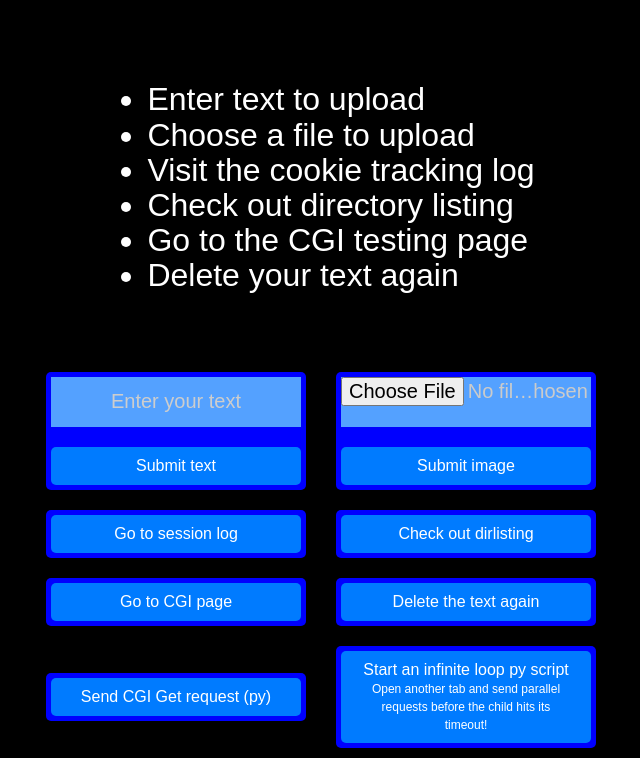
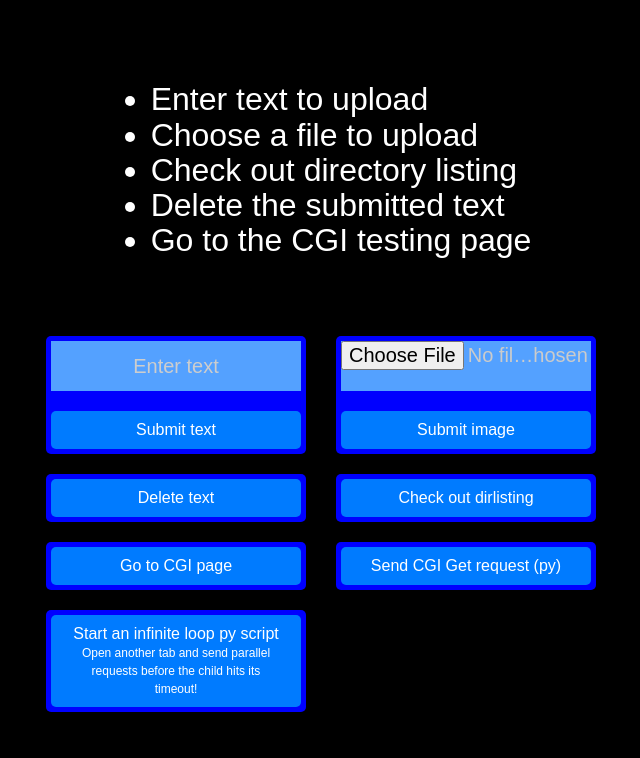
Before and after one commit to yarutiun/Webserv, a plain HTML site: page website/index.html in a window 1280 px wide. Shown: the part 381-1139 px from the top of the page, without its empty margins (319-959 px from the left). After the commit the page ends 1103 px from the top, so only its background shows below. Drawn offline with Linux system fonts and the light colour scheme.

Commit message:
Simplify server

```diff
--- a/website/index.html
+++ b/website/index.html
@@ -16,10 +16,9 @@
 		<ul>
 			<li>Enter text to upload</li>
 			<li>Choose a file to upload</li>
-			<li>Visit the cookie tracking log</li>
 			<li>Check out directory listing</li>
+			<li>Delete the submitted text</li>
 			<li>Go to the CGI testing page</li>
-			<li>Delete your text again</li>
 
 		</ul>
 		<br>
@@ -28,7 +27,7 @@
 
 			<div class="content_subgroup_01">
 				<div class="input-container_01">
-					<input type="text" id="input" name="input" class="input_01" placeholder="Enter your text">
+					<input type="text" id="input" name="input" class="input_01" placeholder="Enter text">
 					<button class="button_01" onclick="submitText()">Submit text</button>
 				</div>
 				<div class="input-container_01">
@@ -39,8 +38,8 @@
 
 			<div class="content_subgroup_01">
 				<div class="input-container_01">
-					<a href="/sessionLog.aboba">
-						<button class="button_01">Go to session log</button>
+					<a href="#">
+						<button class="button_01" onclick="deleteText()">Delete text</button>
 					</a>
 				</div>
 				<div class="input-container_01">
@@ -57,18 +56,14 @@
 					</a>
 				</div>
 				<div class="input-container_01">
-					<a href="#">
-						<button class="button_01" onclick="deleteText()">Delete the text again</button>
+					<a href="/CGI/script.py">
+						<button class="button_01">Send CGI Get request (py)</button>
 					</a>
 				</div>
 			</div>
 
 			<div class="content_subgroup_01">
-				<div class="input-container_01">
-					<a href="/CGI/script.py">
-						<button class="button_01">Send CGI Get request (py)</button>
-					</a>
-				</div>
+
 				<div class="input-container_01">
 					<a href="/CGI/loop.py">
 						<button class="button_01">Start an infinite loop py script <br><tiny>Open another tab and send parallel requests before the child hits its timeout!</tiny></button>
```
Also changed, not shown: 1 other file.
